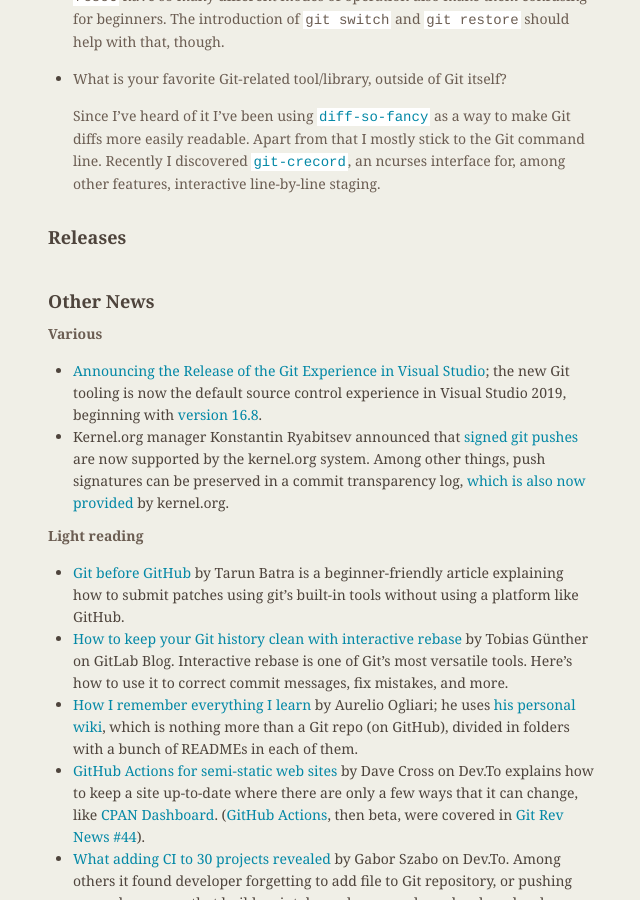
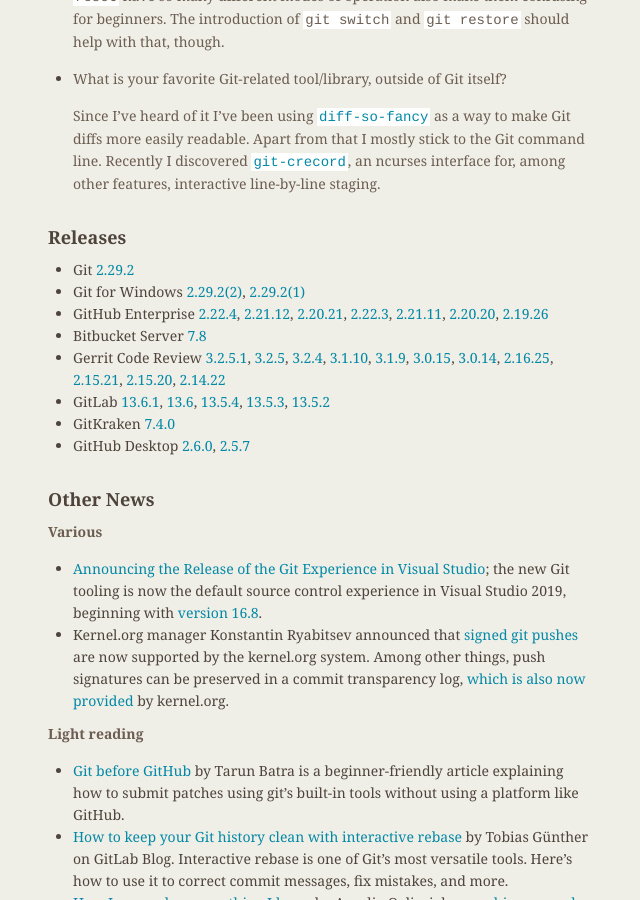
Before and after one commit to git/git.github.io, a Jekyll site: the page built from rev_news/drafts/edition-69.md, in a window 1280 px wide and 900 px high, scrolled down 1339 px. Shown: the whole window, without its empty margins (486-1126 px from the left). Built offline with Jekyll 4.4.1, drawn with Linux system fonts in a browser that asks for light colours.

Commit message:
rn-69: add releases

```diff
--- a/rev_news/drafts/edition-69.md
+++ b/rev_news/drafts/edition-69.md
@@ -101,6 +101,36 @@
 
 ## Releases
 
++ Git [2.29.2](https://public-inbox.org/git/xmqqlffo4qjw.fsf@gitster.c.googlers.com/)
++ Git for Windows [2.29.2(2)](https://github.com/git-for-windows/git/releases/tag/v2.29.2.windows.2),
+[2.29.2(1)](https://github.com/git-for-windows/git/releases/tag/v2.29.2.windows.1)
++ GitHub Enterprise [2.22.4](https://enterprise.github.com/releases/2.22.4/notes),
+[2.21.12](https://enterprise.github.com/releases/2.21.12/notes),
+[2.20.21](https://enterprise.github.com/releases/2.20.21/notes),
+[2.22.3](https://enterprise.github.com/releases/2.22.3/notes),
+[2.21.11](https://enterprise.github.com/releases/2.21.11/notes),
+[2.20.20](https://enterprise.github.com/releases/2.20.20/notes),
+[2.19.26](https://enterprise.github.com/releases/2.19.26/notes)
++ Bitbucket Server [7.8](https://confluence.atlassian.com/bitbucketserver/bitbucket-server-release-notes-872139866.html)
++ Gerrit Code Review [3.2.5.1](https://www.gerritcodereview.com/3.2.html#3251),
+[3.2.5](https://www.gerritcodereview.com/3.2.html#325),
+[3.2.4](https://www.gerritcodereview.com/3.2.html#324),
+[3.1.10](https://www.gerritcodereview.com/3.1.html#3110),
+[3.1.9](https://www.gerritcodereview.com/3.1.html#319),
+[3.0.15](https://www.gerritcodereview.com/3.0.html#3015),
+[3.0.14](https://www.gerritcodereview.com/3.0.html#3014),
+[2.16.25](https://www.gerritcodereview.com/2.16.html#21625),
+[2.15.21](https://www.gerritcodereview.com/2.15.html#21521),
+[2.15.20](https://www.gerritcodereview.com/2.15.html#21520),
+[2.14.22](https://www.gerritcodereview.com/2.14.html#21422)
++ GitLab [13.6.1](https://about.gitlab.com/releases/2020/11/23/gitlab-13-6-1-released/),
+[13.6](https://about.gitlab.com/releases/2020/11/22/gitlab-13-6-released/),
+[13.5.4](https://about.gitlab.com/releases/2020/11/13/gitlab-13-5-4-released/),
+[13.5.3](https://about.gitlab.com/releases/2020/11/03/gitlab-13-5-3-released/),
+[13.5.2](https://about.gitlab.com/releases/2020/11/02/security-release-gitlab-13-5-2-released/)
++ GitKraken [7.4.0](https://support.gitkraken.com/release-notes/current)
++ GitHub Desktop [2.6.0](https://desktop.github.com/release-notes/),
+[2.5.7](https://desktop.github.com/release-notes/)
 
 ## Other News
 
```
